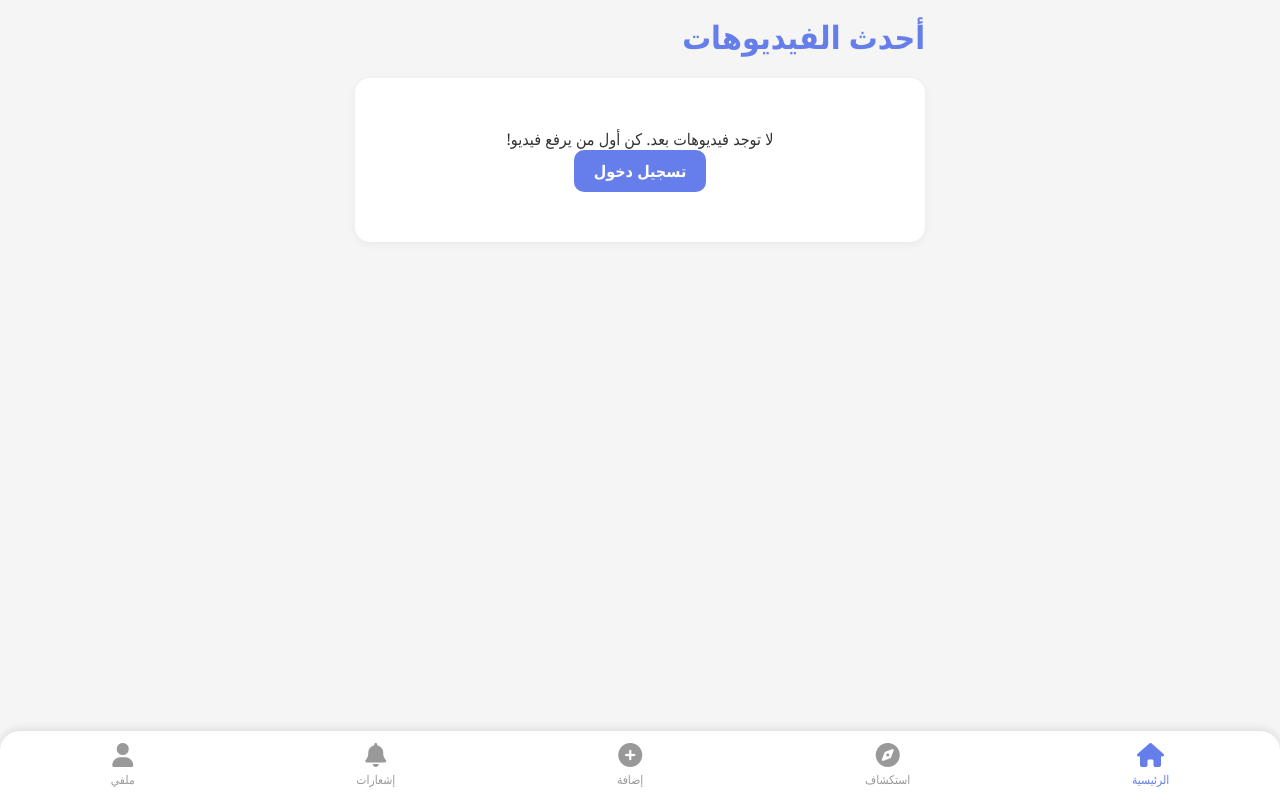
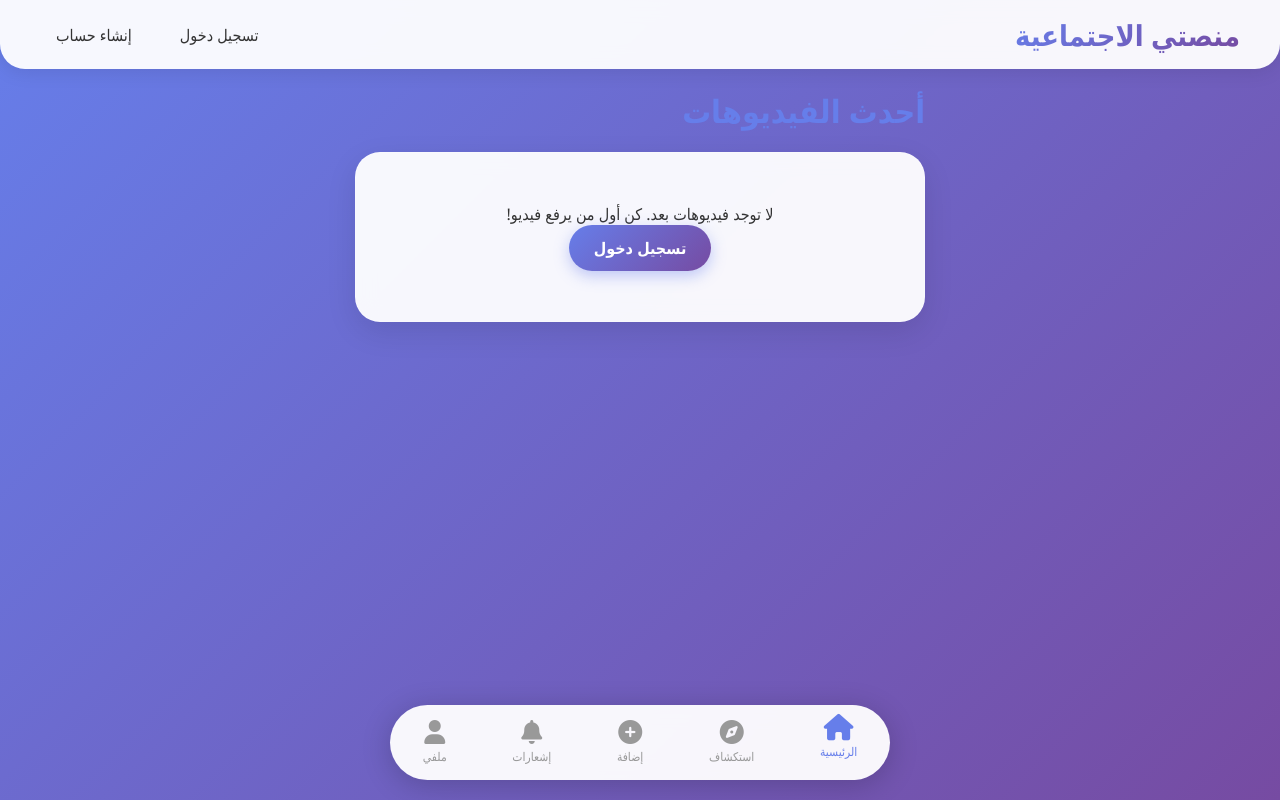
Before and after one commit to faroukshnini-web/Social, a Flask app: page / in a window 1280 px wide. Run offline with Flask 3, Linux system fonts and the light colour scheme; data that the repository does not hold is empty.

Commit message:
تصميم عصري رائع للواجهة

```diff
--- a/templates/base.html
+++ b/templates/base.html
@@ -13,102 +13,161 @@
             box-sizing: border-box;
             font-family: 'Segoe UI', Tahoma, Geneva, Verdana, sans-serif;
         }
+
+        /* خلفية متدرجة رائعة */
         body {
-            background-color: #f5f5f5;
+            background: linear-gradient(135deg, #667eea 0%, #764ba2 100%);
+            min-height: 100vh;
             color: #333;
         }
-        /* شريط التنقل السفلي (Bottom Navigation) */
+
+        /* شريط التنقل العلوي (أضفناه للتميز) */
+        .top-nav {
+            background: rgba(255, 255, 255, 0.95);
+            backdrop-filter: blur(10px);
+            padding: 15px 20px;
+            box-shadow: 0 2px 20px rgba(0,0,0,0.1);
+            position: sticky;
+            top: 0;
+            z-index: 1000;
+            border-radius: 0 0 25px 25px;
+            margin-bottom: 20px;
+        }
+
+        .nav-container {
+            max-width: 1200px;
+            margin: 0 auto;
+            display: flex;
+            justify-content: space-between;
+            align-items: center;
+        }
+
+        .logo {
+            font-size: 1.8rem;
+            font-weight: bold;
+            background: linear-gradient(135deg, #667eea, #764ba2);
+            -webkit-background-clip: text;
+            -webkit-text-fill-color: transparent;
+            text-decoration: none;
+        }
+
+        .nav-links {
+            display: flex;
+            gap: 1rem;
+        }
+
+        .nav-links a {
+            color: #333;
+            text-decoration: none;
+            padding: 0.5rem 1rem;
+            border-radius: 25px;
+            transition: all 0.3s ease;
+            font-weight: 500;
+        }
+
+        .nav-links a:hover {
+            background: linear-gradient(135deg, #667eea, #764ba2);
+            color: white;
+            transform: translateY(-2px);
+        }
+
+        /* شريط التنقل السفلي */
         .bottom-nav {
             position: fixed;
-            bottom: 0;
-            left: 0;
-            right: 0;
-            background: white;
+            bottom: 20px;
+            left: 20px;
+            right: 20px;
+            background: rgba(255, 255, 255, 0.95);
+            backdrop-filter: blur(10px);
             display: flex;
             justify-content: space-around;
-            padding: 12px 0;
-            box-shadow: 0 -2px 10px rgba(0,0,0,0.1);
-            border-radius: 20px 20px 0 0;
+            padding: 15px 0;
+            border-radius: 40px;
+            box-shadow: 0 5px 30px rgba(0,0,0,0.2);
             z-index: 1000;
+            max-width: 500px;
+            margin: 0 auto;
         }
+
         .nav-item {
             display: flex;
             flex-direction: column;
             align-items: center;
             color: #999;
             font-size: 12px;
-            transition: 0.3s;
+            transition: all 0.3s ease;
             cursor: pointer;
             text-decoration: none;
         }
+
         .nav-item i {
             font-size: 24px;
             margin-bottom: 4px;
+            transition: all 0.3s ease;
         }
+
         .nav-item.active {
             color: #667eea;
+            transform: translateY(-5px);
         }
+
+        .nav-item.active i {
+            transform: scale(1.1);
+        }
+
         .container {
             max-width: 600px;
-            margin: 0 auto 70px auto;
-            padding: 15px;
+            margin: 0 auto 100px auto;
+            padding: 0 15px;
         }
+
+        /* بطاقات رائعة */
         .card {
-            background: white;
-            border-radius: 15px;
-            padding: 15px;
+            background: rgba(255, 255, 255, 0.95);
+            backdrop-filter: blur(10px);
+            border-radius: 25px;
+            padding: 20px;
             margin-bottom: 20px;
-            box-shadow: 0 2px 10px rgba(0,0,0,0.05);
+            box-shadow: 0 10px 30px rgba(0,0,0,0.1);
+            transition: all 0.3s ease;
+            border: 1px solid rgba(255,255,255,0.2);
         }
+
+        .card:hover {
+            transform: translateY(-5px);
+            box-shadow: 0 20px 40px rgba(0,0,0,0.2);
+        }
+
+        /* أزرار رائعة */
         .btn {
             display: inline-block;
-            padding: 10px 20px;
-            background: #667eea;
+            padding: 12px 25px;
+            background: linear-gradient(135deg, #667eea, #764ba2);
             color: white;
             text-decoration: none;
-            border-radius: 10px;
+            border-radius: 30px;
             border: none;
             cursor: pointer;
-            transition: 0.3s;
+            transition: all 0.3s ease;
             font-weight: 600;
+            font-size: 16px;
+            box-shadow: 0 5px 15px rgba(102, 126, 234, 0.4);
         }
+
         .btn:hover {
-            background: #764ba2;
             transform: translateY(-2px);
+            box-shadow: 0 8px 25px rgba(102, 126, 234, 0.6);
         }
+
         .btn-danger {
-            background: #e74c3c;
+            background: linear-gradient(135deg, #e74c3c, #c0392b);
+            box-shadow: 0 5px 15px rgba(231, 76, 60, 0.4);
         }
-        .btn-danger:hover {
-            background: #c0392b;
-        }
-        /* فيديو */
-        .video-container {
-            position: relative;
-            width: 100%;
-            border-radius: 15px;
-            overflow: hidden;
-            margin-bottom: 10px;
-        }
-        video {
-            width: 100%;
-            display: block;
-        }
-        /* معلومات الفيديو */
-        .video-info {
-            display: flex;
-            align-items: center;
-            justify-content: space-between;
-            margin-bottom: 10px;
-        }
-        .user-info {
-            display: flex;
-            align-items: center;
-            gap: 10px;
-        }
+
+        /* الصور الرمزية (Avatars) */
         .avatar {
-            width: 40px;
-            height: 40px;
+            width: 50px;
+            height: 50px;
             border-radius: 50%;
             background: linear-gradient(135deg, #667eea, #764ba2);
             color: white;
@@ -116,129 +175,135 @@
             align-items: center;
             justify-content: center;
             font-weight: bold;
-            font-size: 18px;
+            font-size: 20px;
+            box-shadow: 0 5px 15px rgba(102, 126, 234, 0.3);
         }
-        .username {
-            font-weight: 600;
-            color: #333;
+
+        /* حقول الإدخال */
+        .form-control {
+            width: 100%;
+            padding: 15px;
+            border: 2px solid #eee;
+            border-radius: 30px;
+            font-size: 16px;
+            transition: all 0.3s ease;
+            background: white;
         }
-        .video-title {
-            font-size: 16px;
-            font-weight: 600;
-            margin-bottom: 5px;
+
+        .form-control:focus {
+            border-color: #667eea;
+            outline: none;
+            box-shadow: 0 0 0 3px rgba(102, 126, 234, 0.2);
         }
+
+        /* تأثيرات حركية */
+        @keyframes fadeIn {
+            from {
+                opacity: 0;
+                transform: translateY(20px);
+            }
+            to {
+                opacity: 1;
+                transform: translateY(0);
+            }
+        }
+
+        .fade-in {
+            animation: fadeIn 0.5s ease forwards;
+        }
+
+        /* فيديو */
+        .video-container {
+            border-radius: 20px;
+            overflow: hidden;
+            margin-bottom: 15px;
+            box-shadow: 0 5px 20px rgba(0,0,0,0.1);
+        }
+
+        video {
+            width: 100%;
+            display: block;
+        }
+
+        /* إحصائيات الفيديو */
         .video-meta {
             display: flex;
             gap: 20px;
             color: #666;
             font-size: 14px;
         }
+
         .meta-item {
             display: flex;
             align-items: center;
             gap: 5px;
         }
+
         .meta-item i {
-            font-size: 16px;
+            font-size: 18px;
         }
+
         .liked {
             color: #e74c3c;
         }
-        /* نموذج (Form) */
-        .form-group {
-            margin-bottom: 15px;
-        }
-        .form-group label {
-            display: block;
-            margin-bottom: 5px;
-            font-weight: 600;
-        }
-        .form-control {
-            width: 100%;
-            padding: 12px;
-            border: 1px solid #ddd;
-            border-radius: 10px;
-            font-size: 16px;
-        }
-        /* الملف الشخصي */
-        .profile-header {
-            background: linear-gradient(135deg, #667eea, #764ba2);
-            color: white;
-            padding: 30px;
-            border-radius: 15px;
-            margin-bottom: 20px;
-            text-align: center;
-        }
-        .profile-avatar {
-            width: 80px;
-            height: 80px;
-            border-radius: 50%;
-            background: white;
-            color: #667eea;
-            display: flex;
+
+        /* نوافذ منبثقة (سنضيفها لاحقاً) */
+        .modal {
+            display: none;
+            position: fixed;
+            top: 0;
+            left: 0;
+            right: 0;
+            bottom: 0;
+            background: rgba(0,0,0,0.5);
+            backdrop-filter: blur(5px);
+            z-index: 2000;
             align-items: center;
             justify-content: center;
-            font-size: 40px;
-            font-weight: bold;
-            margin: 0 auto 15px;
         }
-        .profile-stats {
+
+        .modal.show {
             display: flex;
-            justify-content: center;
-            gap: 30px;
-            margin: 20px 0;
         }
-        .stat {
-            text-align: center;
-        }
-        .stat-number {
-            font-size: 24px;
-            font-weight: bold;
-        }
-        .stat-label {
-            font-size: 14px;
-            opacity: 0.9;
-        }
-        /* تعليقات */
-        .comment {
-            display: flex;
-            gap: 10px;
-            margin-bottom: 15px;
-        }
-        .comment-avatar {
-            width: 30px;
-            height: 30px;
-            border-radius: 50%;
-            background: #667eea;
-            color: white;
-            display: flex;
-            align-items: center;
-            justify-content: center;
-            font-size: 14px;
-            font-weight: bold;
-            flex-shrink: 0;
-        }
-        .comment-content {
-            background: #f5f5f5;
-            padding: 10px 15px;
-            border-radius: 15px;
-            flex: 1;
-        }
-        .comment-author {
-            font-weight: 600;
-            margin-bottom: 5px;
-        }
-        .comment-text {
-            color: #333;
-        }
-        .comment-date {
-            font-size: 12px;
-            color: #999;
-            margin-top: 5px;
+
+        .modal-content {
+            background: white;
+            border-radius: 30px;
+            padding: 30px;
+            max-width: 400px;
+            width: 90%;
+            animation: fadeIn 0.3s ease;
         }
     </style>
 </head>
 <body>
+    <!-- شريط التنقل العلوي -->
+    <nav class="top-nav">
+        <div class="nav-container">
+            <a href="/" class="logo">منصتي الاجتماعية</a>
+            <div class="nav-links">
+                {% if current_user.is_authenticated %}
+                    <a href="/profile/{{ current_user.username }}">ملفي</a>
+                    <a href="/logout">تسجيل خروج</a>
+                {% else %}
+                    <a href="/login">تسجيل دخول</a>
+                    <a href="/register">إنشاء حساب</a>
+                {% endif %}
+            </div>
+        </div>
+    </nav>
+
+    <!-- رسائل التنبيه -->
+    {% with messages = get_flashed_messages() %}
+        {% if messages %}
+            {% for message in messages %}
+                <div style="max-width: 600px; margin: 10px auto; padding: 15px; background: #f8d7da; color: #721c24; border-radius: 30px; text-align: center;">
+                    {{ message }}
+                </div>
+            {% endfor %}
+        {% endif %}
+    {% endwith %}
+
     <!-- المحتوى الرئيسي -->
     <div class="container">
         {% block content %}{% endblock %}
```
